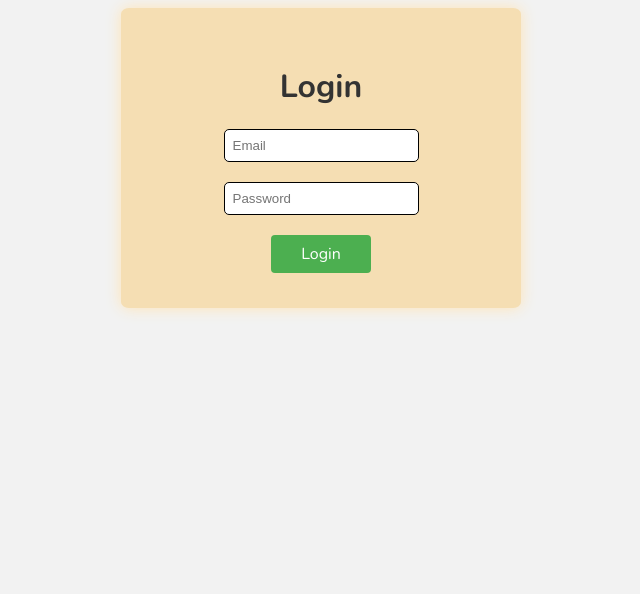
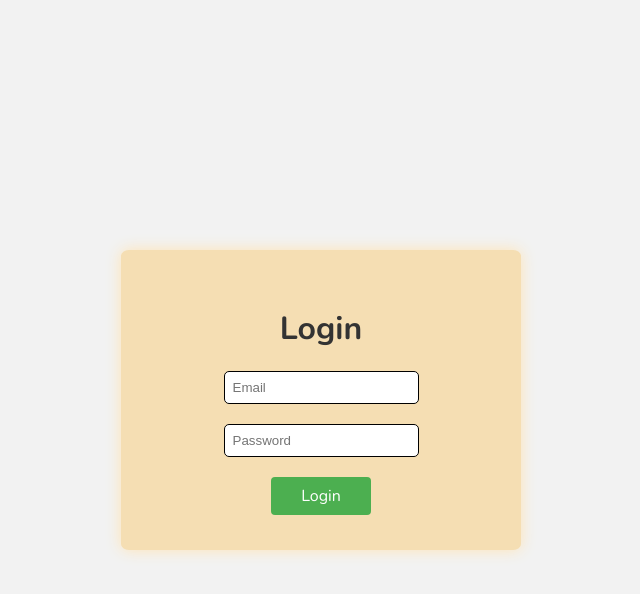
Before and after one commit to muky1/ninjalist, a Next.js app: page /auth in a window 1280 px wide. Shown: the top 594 px of the page, without its empty margins (319-959 px from the left). Built offline with nearby package versions, Linux system fonts and the light colour scheme.

Commit message:
fixed conditional login page layout and margins

```diff
--- a/src/components/Layout.tsx
+++ b/src/components/Layout.tsx
@@ -14,7 +14,7 @@ const Layout = ({ children }: any) => {
             { children }
             <Footer/>
         </div>
-        ) : <LoginPage/> }</div>
+        ) : <LoginPage /> }</div>
 
      );
 }
--- a/src/pages/auth.tsx
+++ b/src/pages/auth.tsx
@@ -39,8 +39,7 @@ const LoginPage = () => {
 
 
     return (
-        <div>
-
+        <div className={styles["container"]}>
             <div className={styles["form-wrapper"]}>
                 <h1>Login</h1>
                 <form className={styles.form} onSubmit={handleLogin}>
--- a/src/styles/Auth.module.css
+++ b/src/styles/Auth.module.css
@@ -2,8 +2,7 @@
     display: flex;
     flex-direction: column;
     align-items: center;
-
-
+    justify-content: center;
 }
 
 .input {
@@ -52,3 +51,12 @@
     border-radius: 2%;
     box-shadow: 0 0 15px moccasin;
   }
+
+  .container {
+    width: 100%;
+    height: 100vh;
+    justify-content: center;
+    align-items: center;
+    display: flex;
+    margin: 0;
+  }
--- a/src/styles/globals.css
+++ b/src/styles/globals.css
@@ -4,6 +4,7 @@ body {
   background: #f2f2f2;
   color: #333;
   font-family: "Nunito";
+  margin: 0;
 }
 a {
   color: #333;
```
